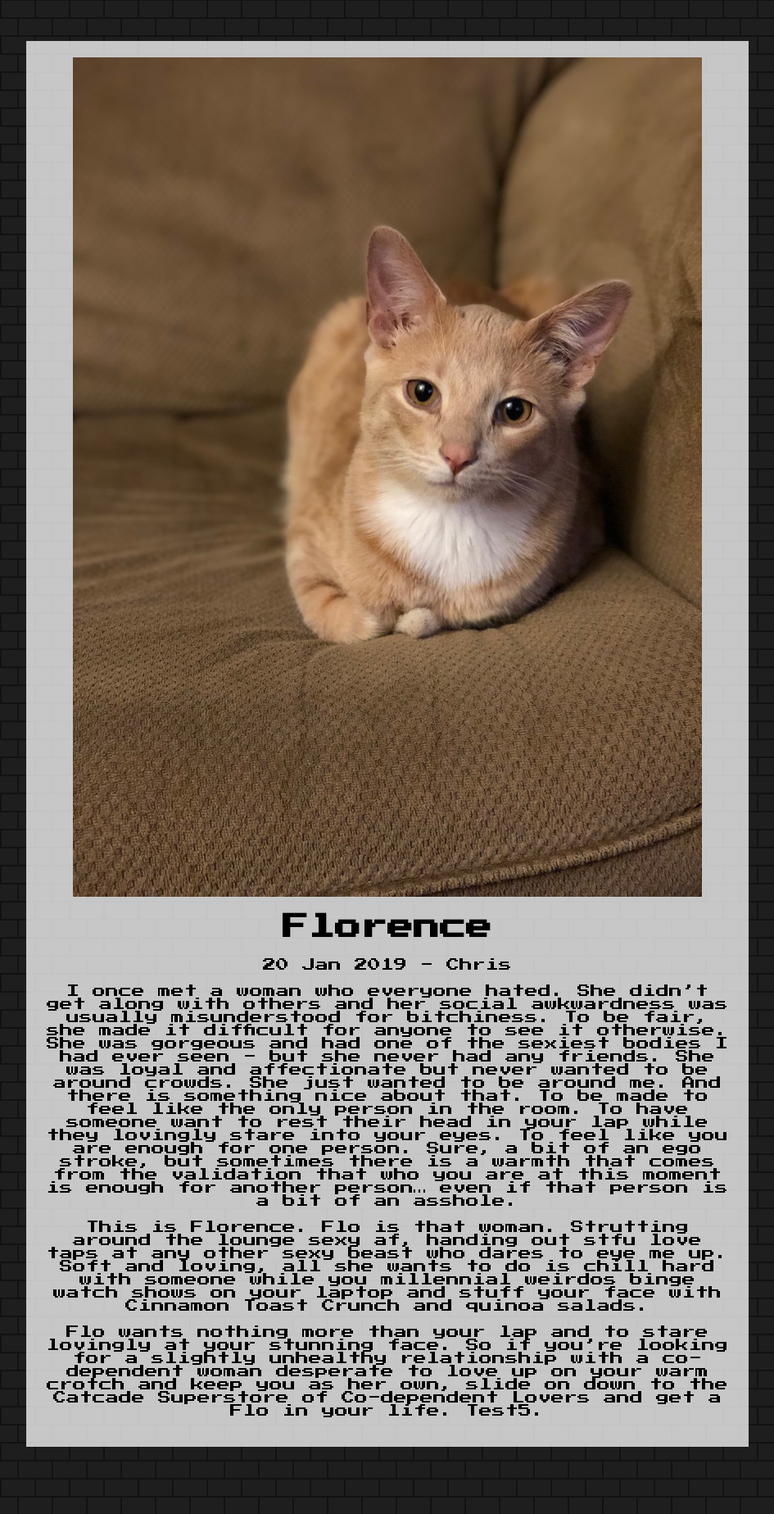
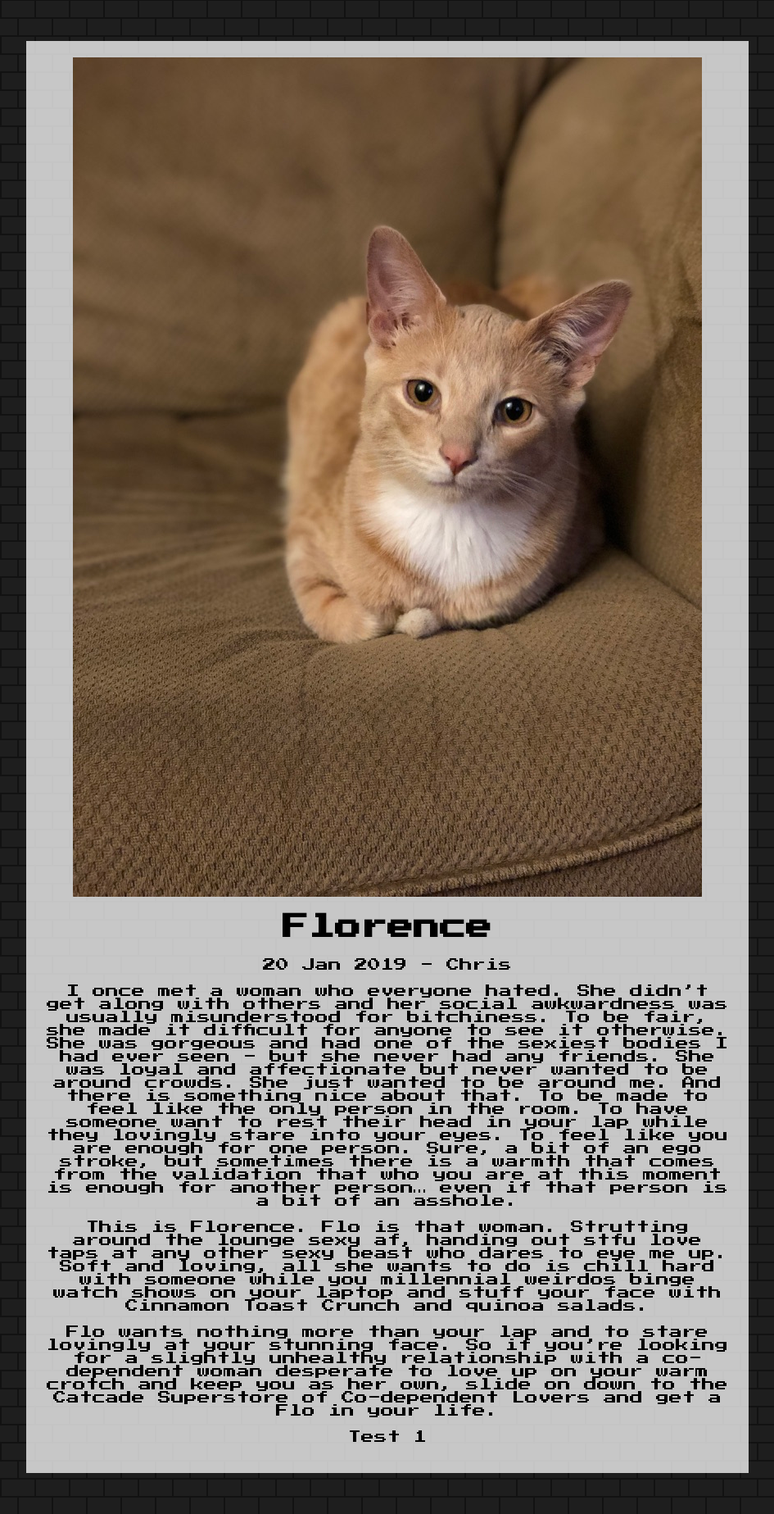
Before and after one commit to mriel/mortal-komcat, a Jekyll site: the page built from _posts/2019-01-20-florence.md, in a window 1280 px wide. Shown: the whole page at 82% size, without its empty margins (167-1112 px from the left). Built offline with Jekyll 4.4.1, drawn with Linux system fonts in a browser that asks for light colours; before the commit the page ends 1815 px from its top, so only the background shows below that.

Commit message:
Update from Forestry.io therieldesign@gmail.com updated _posts/2019-01-20-florence.md

```diff
--- a/_posts/2019-01-20-florence.md
+++ b/_posts/2019-01-20-florence.md
@@ -9,4 +9,6 @@ I once met a woman who everyone hated. She didn't get along with others and her
 
 This is Florence. Flo is that woman. Strutting around the lounge sexy af, handing out stfu love taps at any other sexy beast who dares to eye me up. Soft and loving, all she wants to do is chill hard with someone while you millennial weirdos binge watch shows on your laptop and stuff your face with Cinnamon Toast Crunch and quinoa salads.
 
-Flo wants nothing more than your lap and to stare lovingly at your stunning face. So if you're looking for a slightly unhealthy relationship with a co-dependent woman desperate to love up on your warm crotch and keep you as her own, slide on down to the Catcade Superstore of Co-dependent Lovers and get a Flo in your life. Test5.
+Flo wants nothing more than your lap and to stare lovingly at your stunning face. So if you're looking for a slightly unhealthy relationship with a co-dependent woman desperate to love up on your warm crotch and keep you as her own, slide on down to the Catcade Superstore of Co-dependent Lovers and get a Flo in your life.
+
+Test 1
```
